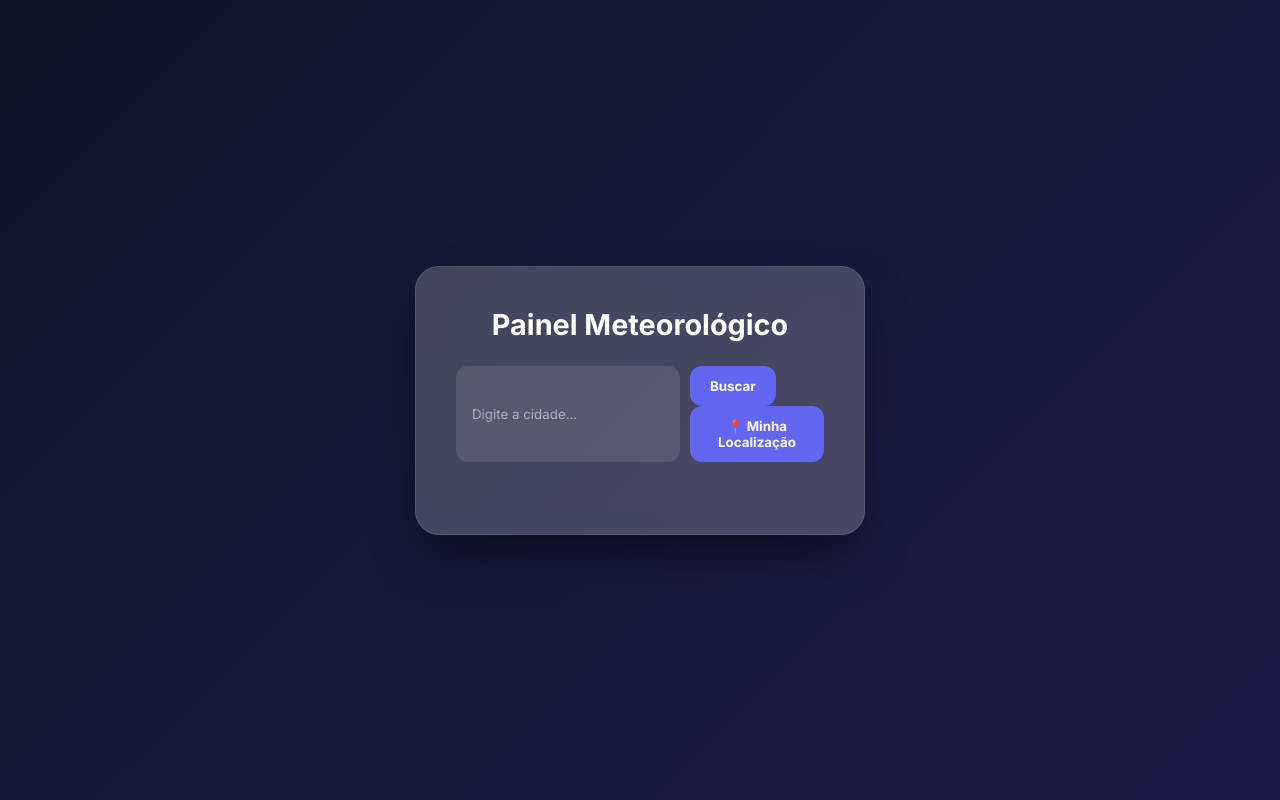
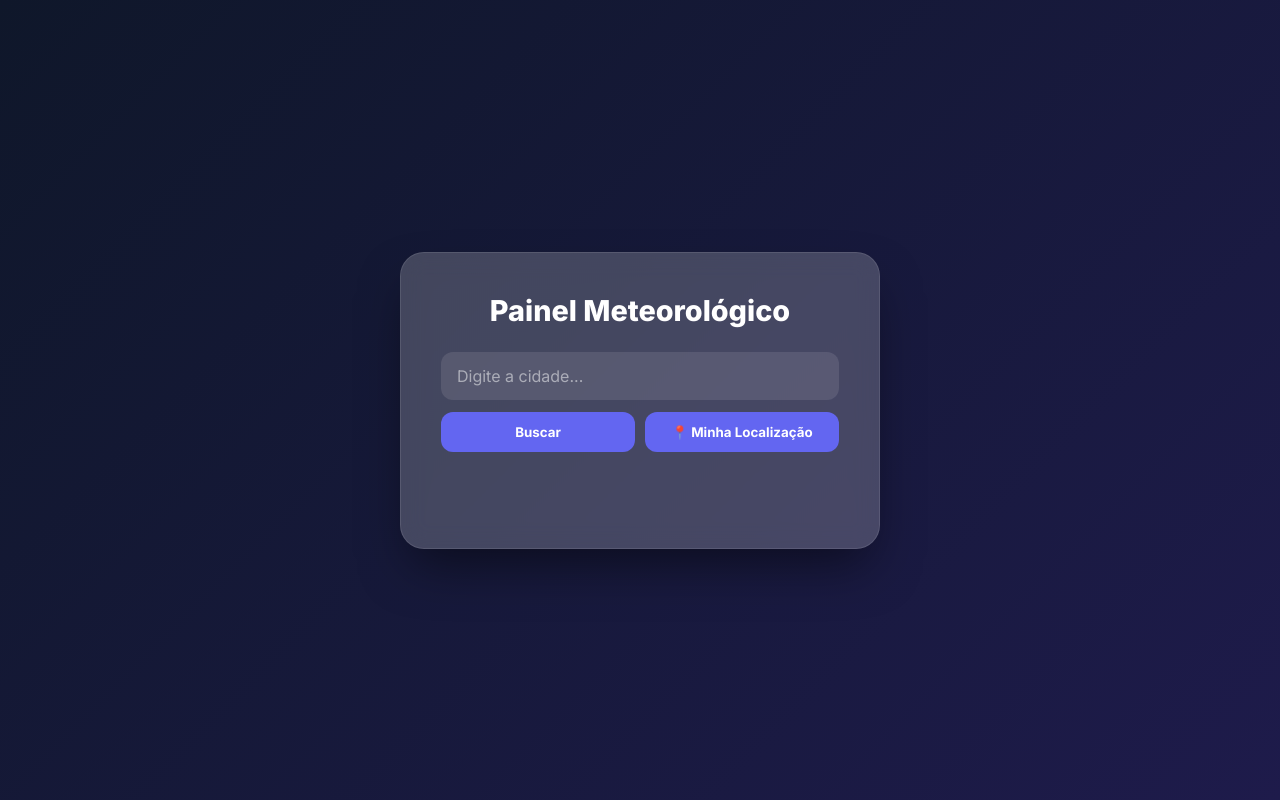
Before and after one commit to eduardo-guitslaff/Painel-Meteorol-gico-, a Flask app: page / in a window 1280 px wide. Run offline with Flask 3, Linux system fonts and the light colour scheme.

Commit message:
Refactor CSS styles for improved structure and clarity

```diff
--- a/static/css/style.css
+++ b/static/css/style.css
@@ -1,10 +1,13 @@
+/* Variáveis Globais */
 :root {
     --primary: #6366f1;
-    --bg-light: #f8fafc;
+    --primary-hover: #4f46e5;
     --glass: rgba(255, 255, 255, 0.2);
-    --text-main: #1e293b;
+    --glass-border: rgba(255, 255, 255, 0.1);
+    --text-white: #ffffff;
 }
 
+/* Reset e Base */
 * {
     margin: 0;
     padding: 0;
@@ -19,133 +22,147 @@ body {
     justify-content: center;
     align-items: center;
     padding: 20px;
-    color: white;
-}
-/* Define a animação de flutuar */
-/* Animação para Nuvens (balanço suave) */
-@keyframes float {
-    0% { transform: translatey(0px); }
-    50% { transform: translatey(-15px); }
-    100% { transform: translatey(0px); }
+    color: var(--text-white);
+    transition: background 0.5s ease;
 }
 
-/* Animação de Brilho para o Sol */
-@keyframes pulse {
-    0% { filter: drop-shadow(0 0 5px #facc15); }
-    50% { filter: drop-shadow(0 0 20px #facc15); }
-    100% { filter: drop-shadow(0 0 5px #facc15); }
-}
+/* Classes Dinâmicas de Background (API) */
+body.chuva { background: linear-gradient(180deg, #4b6cb7 0%, #182848 100%); }
+body.céu-limpo { background: linear-gradient(180deg, #2980b9 0%, #6dd5fa 100%); }
+body.nuvens { background: linear-gradient(180deg, #bdc3c7 0%, #2c3e50 100%); }
 
-.weather-card img {
-    animation: float 4s ease-in-out infinite;
-}
-
-/* Se o ícone for de sol (pode filtrar pelo nome do ícone da API se quiser ser avançado) */
-.temp-main + img {
-    animation: pulse 2s infinite;
-}
-
-/* Aplica a animação em todas as imagens de clima */
-.weather-current img, .forecast-card img {
-    animation: float 3s ease-in-out infinite;
-    filter: drop-shadow(0 5px 15px rgba(0,0,0,0.2));
-}
+/* Container Principal (Glassmorphism) */
 .container {
     background: var(--glass);
     backdrop-filter: blur(12px);
-    border: 1px solid rgba(255, 255, 255, 0.1);
+    -webkit-backdrop-filter: blur(12px);
+    border: 1px solid var(--glass-border);
     padding: 2.5rem;
     border-radius: 24px;
     width: 100%;
-    max-width: 450px;
+    max-width: 480px;
     box-shadow: 0 25px 50px -12px rgba(0, 0, 0, 0.5);
-    transition: transform 0.3s ease;
+    text-align: center;
 }
 
-h1 { font-size: 1.8rem; margin-bottom: 1.5rem; font-weight: 700; text-align: center; }
+h1 { font-size: 1.8rem; margin-bottom: 1.5rem; font-weight: 800; }
 
+/* Formulário e Botões */
 .search-box {
     display: flex;
-    gap: 10px;
+    flex-direction: column;
+    gap: 12px;
     margin-bottom: 2rem;
 }
 
+.button-group {
+    display: flex;
+    gap: 10px;
+}
+
 input {
-    flex: 1;
-    padding: 12px 16px;
+    width: 100%;
+    padding: 14px 16px;
     border-radius: 12px;
     border: none;
     background: rgba(255, 255, 255, 0.1);
     color: white;
     outline: none;
+    font-size: 1rem;
 }
 
 input::placeholder { color: rgba(255, 255, 255, 0.5); }
 
 button {
+    flex: 1;
     background: var(--primary);
     color: white;
     border: none;
-    padding: 12px 20px;
+    padding: 12px;
     border-radius: 12px;
     font-weight: 600;
     cursor: pointer;
-    transition: all 0.2s;
+    transition: all 0.2s ease;
+    display: flex;
+    justify-content: center;
+    align-items: center;
+    gap: 5px;
 }
 
-button:hover { background: #4f46e5; transform: translateY(-2px); }
+button:hover { background: var(--primary-hover); transform: translateY(-2px); }
+button:disabled { opacity: 0.5; cursor: not-allowed; }
 
-.weather-card { text-align: center; animation: fadeIn 0.5s ease; }
+/* Histórico de Busca */
+.history-chips {
+    display: flex;
+    flex-wrap: wrap;
+    gap: 8px;
+    justify-content: center;
+    margin-bottom: 1.5rem;
+}
 
-.temp-main { font-size: 4rem; font-weight: 800; margin: 0.5rem 0; }
+.chip {
+    background: rgba(255, 255, 255, 0.15);
+    padding: 6px 12px;
+    border-radius: 20px;
+    font-size: 0.85rem;
+    cursor: pointer;
+    transition: background 0.2s;
+    border: 1px solid transparent;
+}
 
-.details-grid {
-    display: grid;
-    grid-template-columns: 1fr 1fr;
+.chip:hover { background: rgba(255, 255, 255, 0.3); border-color: white; }
+
+/* Clima Atual */
+.weather-current {
+    animation: fadeIn 0.6s ease-out;
+    margin-bottom: 2rem;
+}
+
+.temp-main { font-size: 4.5rem; font-weight: 800; margin: 0.5rem 0; }
+
+.weather-current img {
+    width: 120px;
+    filter: drop-shadow(0 8px 15px rgba(0,0,0,0.3));
+    animation: float 3s ease-in-out infinite;
+}
+
+/* Previsão Estendida */
+.forecast-container {
+    display: flex;
     gap: 15px;
     margin-top: 1.5rem;
-    border-top: 1px solid rgba(255, 255, 255, 0.1);
+    border-top: 1px solid var(--glass-border);
     padding-top: 1.5rem;
 }
 
-.detail-item {
-    background: rgba(255, 255, 255, 0.05);
+.forecast-card {
+    background: rgba(255, 255, 255, 0.08);
     padding: 12px;
     border-radius: 16px;
-}
-.forecast-container {
-    display: flex;
-    justify-content: space-around;
-    gap: 20px;
-    margin-top: 20px;
+    flex: 1;
+    transition: transform 0.2s;
 }
 
-.forecast-card {
-    background: rgba(255, 255, 255, 0.1);
-    padding: 15px;
-    border-radius: 12px;
-    text-align: center;
-    flex: 1;
+.forecast-card:hover { transform: scale(1.05); }
+
+.forecast-card img { width: 50px; animation: float 4s ease-in-out infinite; }
+
+/* Animações */
+@keyframes float {
+    0%, 100% { transform: translateY(0px); }
+    50% { transform: translateY(-10px); }
 }
 
-.temps {
-    font-size: 1.2rem;
-    font-weight: bold;
-    margin: 10px 0;
-}
-
-.min { color: #60a5fa; margin-right: 10px; }
-.max { color: #f87171; }
-
-.desc { font-size: 0.8rem; opacity: 0.8; }
-
 @keyframes fadeIn {
-    from { opacity: 0; transform: translateY(10px); }
+    from { opacity: 0; transform: translateY(20px); }
     to { opacity: 1; transform: translateY(0); }
 }
 
-/* Responsividade */
+/* Responsividade Mobile */
 @media (max-width: 480px) {
-    .container { padding: 1.5rem; }
-    .temp-main { font-size: 3rem; }
+    .container { padding: 1.5rem; border-radius: 0; min-height: 100vh; max-width: 100%; }
+    .button-group { flex-direction: column; }
+    .forecast-container { flex-direction: column; }
+    .temp-main { font-size: 3.5rem; }
 }
```
